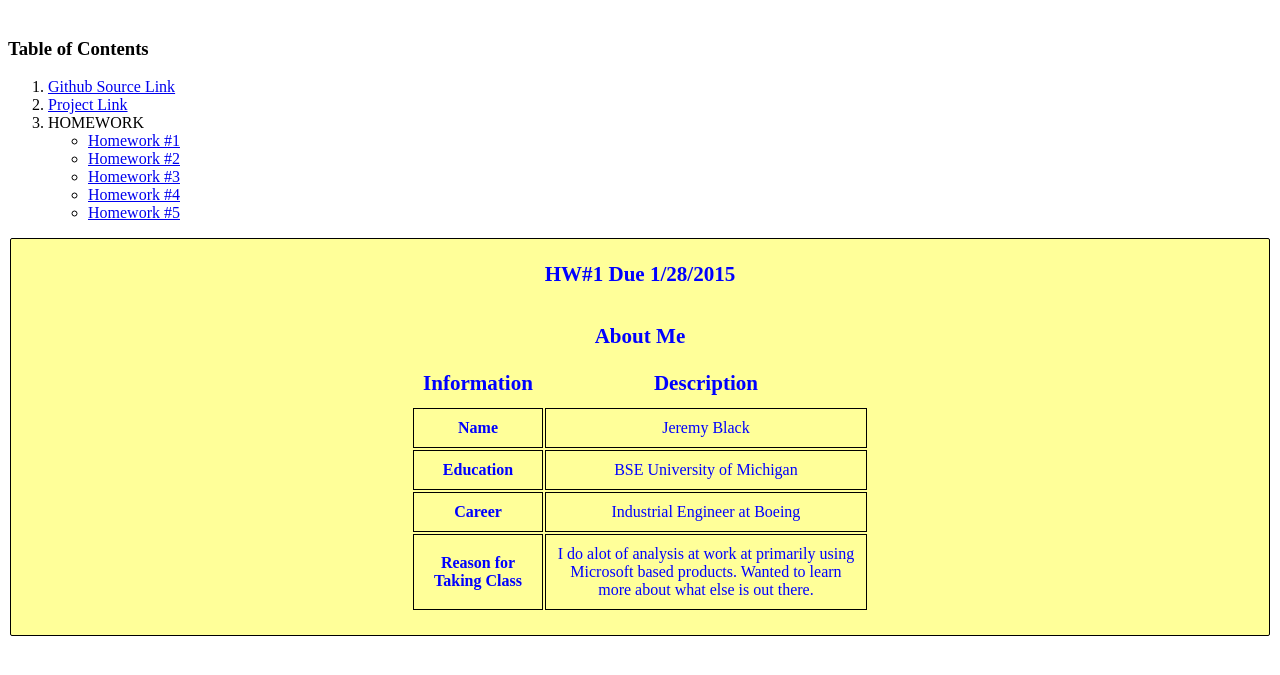
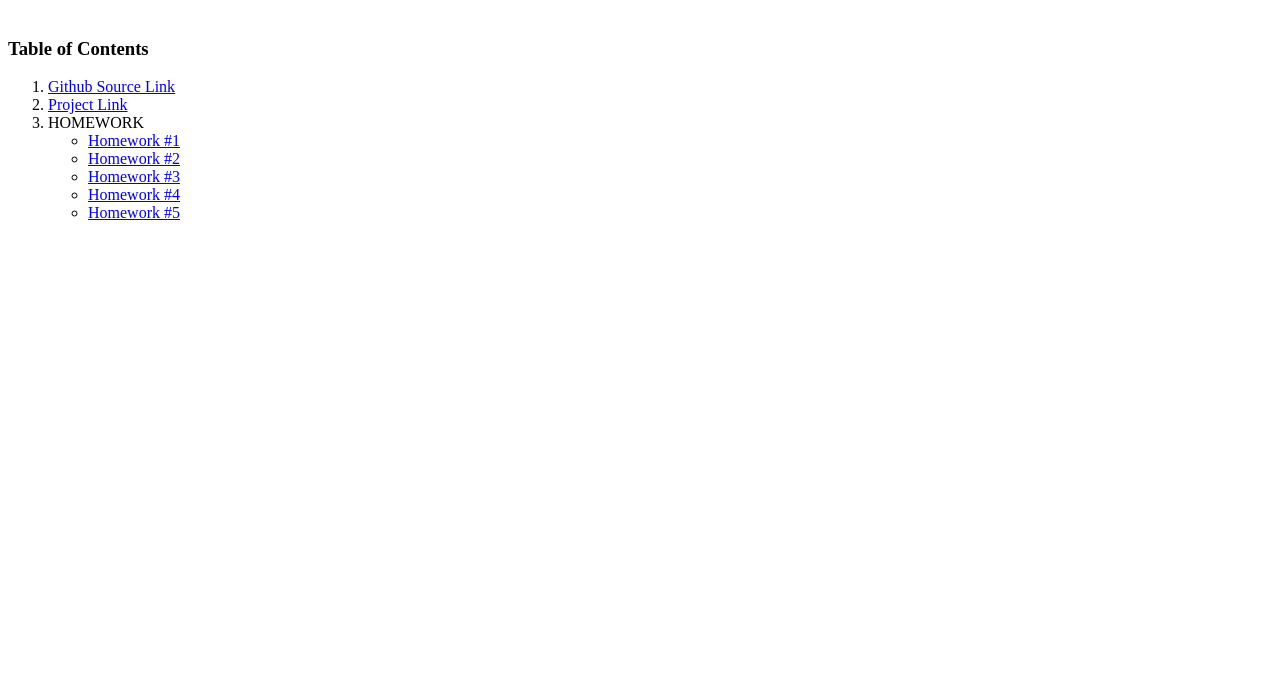
Before and after one commit to jeremyb311/jeremyb311.github.io, a plain HTML site: page index.html in a window 1280 px wide. Shown: the part 79-754 px from the top of the page. Drawn offline with Linux system fonts and the light colour scheme.

Commit message:
Update index.html

```diff
--- a/index.html
+++ b/index.html
@@ -19,46 +19,5 @@
 					<li><a href="https:\\www.google.com">Homework #5</a></li>
 				</ul>
 		</ol>
-
-
-
-
-
-
-
-
-
-
-
-
-		<div id="div-HW1">
-			<h3> HW#1 Due 1/28/2015</h>
-			<br></br>
-			<table align="center" cellpadding="10">
-				<thead>
-					<th colspan="2">About Me</th>
-				</thead>
-				<thead>
-					<th>Information</th>
-					<th>Description</th>
-				</thead>
-					<tr>
-						<td id="tbl1-HW1">Name</td>
-						<td id="tbl2-HW1">Jeremy Black</td>
-					</tr>
-					<tr>
-						<td id="tbl1-HW1">Education</td>
-						<td id="tbl2-HW1">BSE University of Michigan</td>
-					</tr>
-					<tr>
-						<td id="tbl1-HW1">Career</td>
-						<td id="tbl2-HW1">Industrial Engineer at Boeing</td>
-					</tr>
-					<tr>
-						<td id="tbl1-HW1">Reason for Taking Class</td>
-						<td id="tbl2-HW1">I do alot of analysis at work at primarily using Microsoft based products. Wanted to learn more about what else is out there.</td>
-					</tr>
-			</table>
-		</div>
 	</body>
 </html>
```
